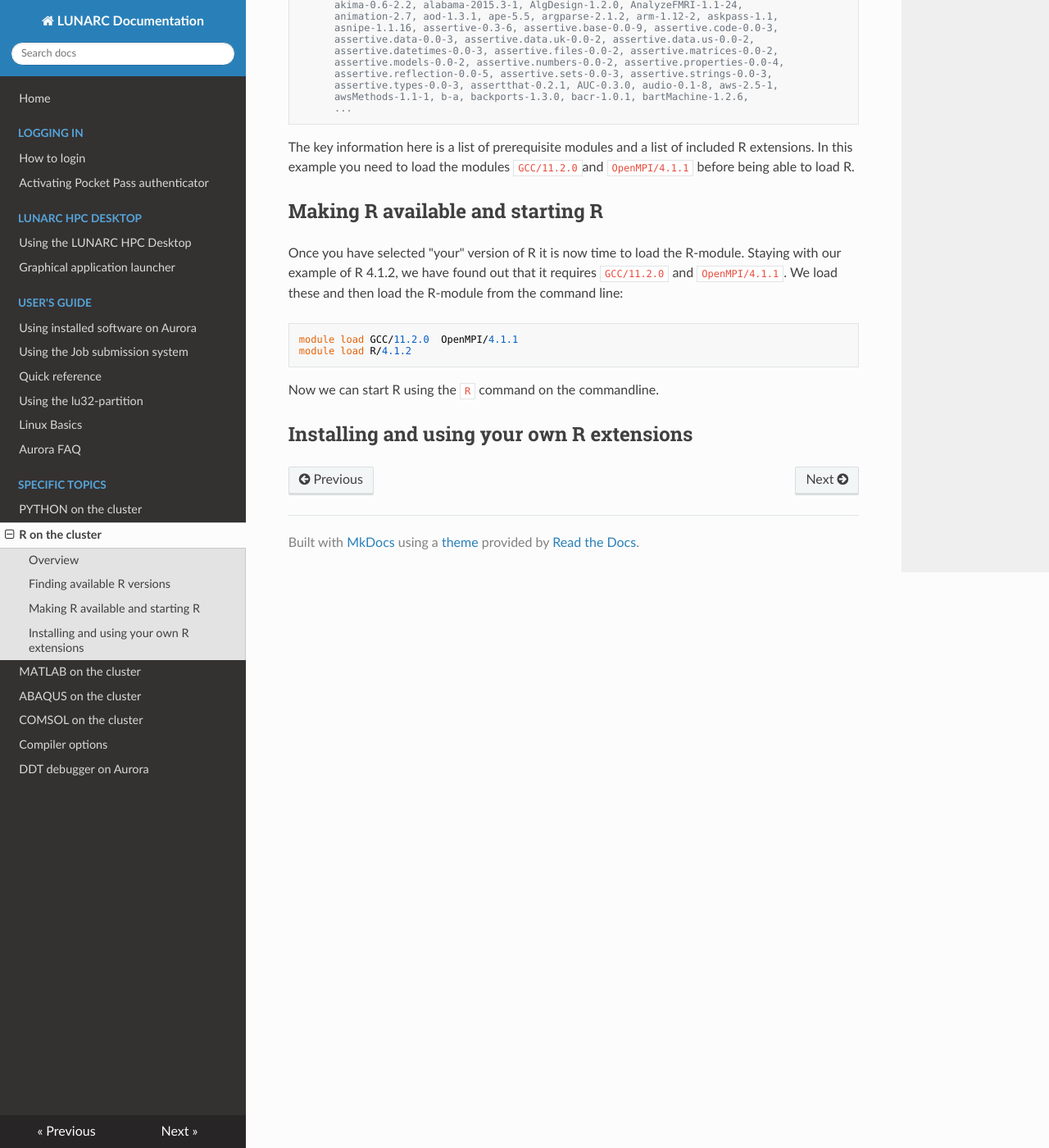
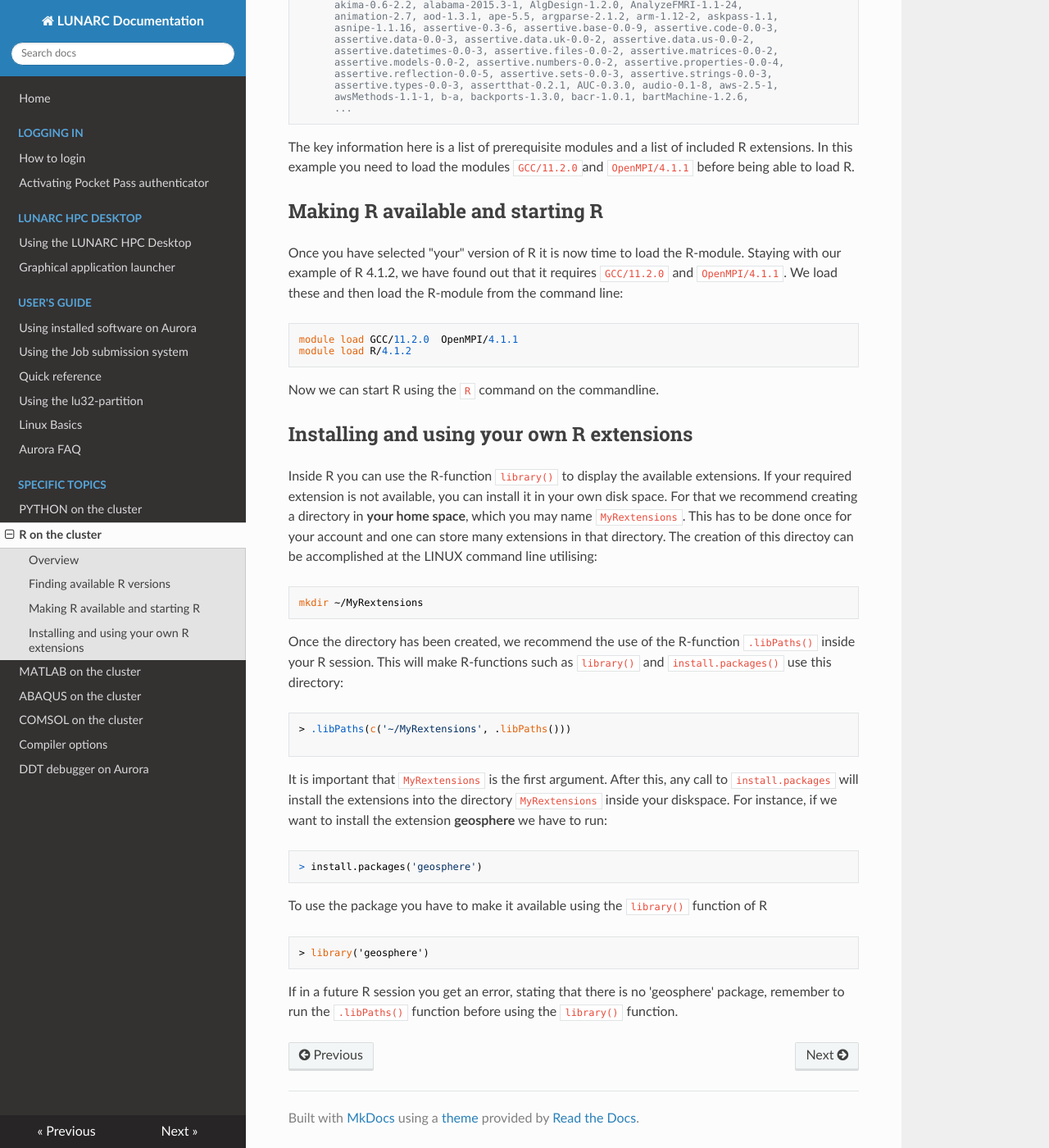
Before and after one commit to lunarc/lunarc_docs, an MkDocs documentation site: the page built from docs/Rscript.md, in a window 1280 px wide and 1400 px high, scrolled down 1535 px. Shown: the whole window at 82% size. Built offline with MkDocs 1.6.1, drawn with Linux system fonts in a browser that asks for light colours; nearby versions of some CDN libraries.

Commit message:
Description on how to install and use R extensions
Added a description on how to install R extensions in your home space
and how to utilise them inside your R scripts.

````diff
--- a/docs/Rscript.md
+++ b/docs/Rscript.md
@@ -106,3 +106,28 @@ module load R/4.1.2
 Now we can start R using the `R` command on the commandline.
 
 ## Installing and using your own R extensions
+Inside R you can use the R-function `library()` to display the available extensions.  If your required extension is not available, you can install it in your own disk space.  For that we recommend creating a directory in **your home space**, which you may name `MyRextensions`.  This has to be done once for your account and one can store many extensions in that directory.  The creation of this directoy can be accomplished at the LINUX command line utilising:
+
+```
+mkdir ~/MyRextensions
+```
+
+Once the directory has been created, we recommend the use of the R-function `.libPaths()` inside your R session.  This will make R-functions such as `library()` and `install.packages()` use this directory:
+
+```
+> .libPaths(c('~/MyRextensions', .libPaths()))
+
+```
+It is important that `MyRextensions` is the first argument.  After this, any call to `install.packages` will install the extensions into the directory `MyRextensions` inside your diskspace.   For instance, if we want to install the extension **geosphere** we have to run:
+
+```
+> install.packages('geosphere')
+```
+
+To use the package you have to make it available using the `library()` function of R
+
+```
+> library('geosphere')
+```
+
+If in a future R session you get an error, stating that there is no 'geosphere' package, remember to run the `.libPaths()` function before using the `library()` function.
````
